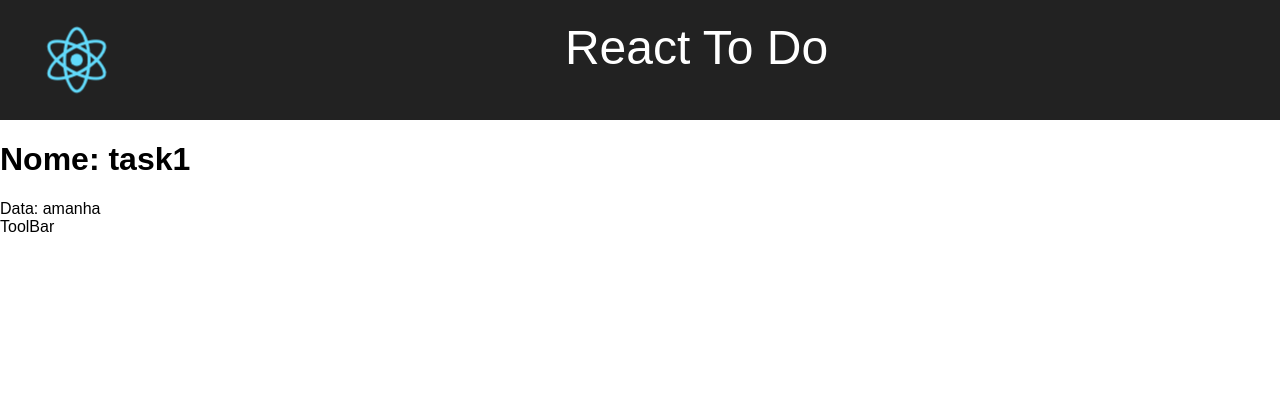
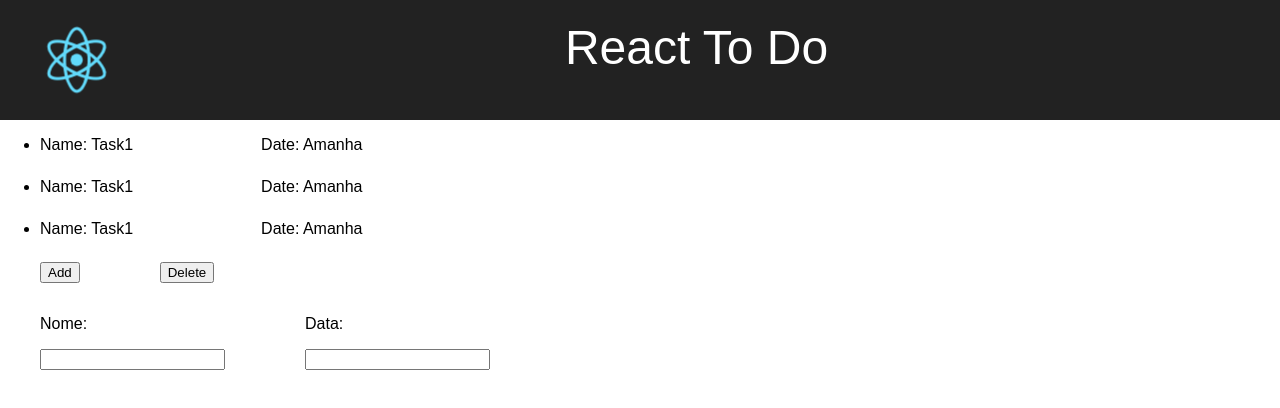
Before and after one commit to CCnova/ReactToDo, a React app: page / in a window 1280 px wide. Shown: the top 408 px of the page. Built offline with nearby package versions, Linux system fonts and the light colour scheme.

Commit message:
Add the css properties

```diff
--- a/src/components/Layout/Layout.js
+++ b/src/components/Layout/Layout.js
@@ -1,12 +1,13 @@
 import React from 'react';
 import Aux from '../../hoc/Aux';
 import TopBar from '../TopBar/TopBar';
+import ToolBar from '../ToolBar/ToolBar';
 
 const layout = (props) => {
     return (<Aux>
         <TopBar />
         {props.children}
-        <div>ToolBar</div>
+        <ToolBar />
     </Aux>);
 
 
--- /dev/null
+++ b/src/components/Task/Task.css
@@ -0,0 +1,6 @@
+.taskProp {
+    margin-right: 8em;
+}
+
+.taskDescription {
+}
--- a/src/components/Task/Task.js
+++ b/src/components/Task/Task.js
@@ -1,12 +1,13 @@
 import React, { Component } from 'react';
+import classes from './Task.css';
 
 class Task extends Component {
     constructor(props) {
         super(props);
 
         this.state = {
-            titulo: 'task1',
-            doDate: 'amanha',
+            titulo: '',
+            doDate: '',
             done: false
         };
     }
@@ -15,9 +16,9 @@ class Task extends Component {
 
     render() {
         return (
-        <div>
-            <h1>Nome: {this.state.titulo}</h1>
-            <span>Data: {this.state.doDate}</span>
+        <div className={classes.taskDescription}>
+            <span className={classes.taskProp}>Name: {this.props.name}</span>
+            <span className={classes.taskProp}>Date: {this.props.doDate}</span>
         </div>
         );
     }
--- a/src/components/ToolBar/Button/Button.js
+++ b/src/components/ToolBar/Button/Button.js
@@ -0,0 +1,15 @@
+import React from 'react';
+
+/* To Do:
+
+    Adicionar metodo para clique
+
+*/
+
+const button = (props) => {
+    return (
+        <button>{props.btText}</button>
+    );
+};
+
+export default button;
--- /dev/null
+++ b/src/components/ToolBar/ToolBar.css
@@ -0,0 +1,12 @@
+.toolBar {
+
+}
+
+.unbulletList {
+    list-style-type: none;
+}
+
+.horizontalEl {
+    display: inline-block;
+    margin-right: 5em;
+}
--- a/src/components/ToolBar/ToolBar.js
+++ b/src/components/ToolBar/ToolBar.js
@@ -0,0 +1,40 @@
+import React from 'react';
+import Button from './Button/Button';
+import UserInput from './UserInput/UserInput';
+import classes from './ToolBar.css';
+
+/* TO DO:
+
+    Adicionar funcao de evento para o Button
+    Adicionar layout para ficar alinhado os botoes
+*/
+
+
+const toolBar = () => {
+    return (
+        <div>
+            <ul className={classes.unbulletList}>
+                <li className={classes.horizontalEl}>
+                    <Button btText="Add"/>
+                </li>
+                <li className={classes.horizontalEl}>
+                    <Button btText="Delete" />
+                </li>
+            </ul>
+
+            <ul className={classes.unbulletList}>
+                <li className={classes.horizontalEl}>
+                    <p>Nome:</p>
+                    <UserInput />
+                </li>
+                <li className={classes.horizontalEl}>
+                    <p>Data:</p>
+                    <UserInput />
+                </li>
+            </ul>
+
+        </div>
+    );
+};
+
+export default toolBar;
--- /dev/null
+++ b/src/components/ToolBar/UserInput/UserInput.js
@@ -0,0 +1,10 @@
+import React from 'react';
+
+const userInput = (props) => {
+    return (
+        <input type="text" />
+    );
+};
+
+
+export default userInput;
--- /dev/null
+++ b/src/containers/TaskList/TaskList.css
@@ -0,0 +1,3 @@
+.taskEl {
+    margin-bottom: 1.5em;
+}
--- a/src/containers/TaskList/TaskList.js
+++ b/src/containers/TaskList/TaskList.js
@@ -1,5 +1,6 @@
 import React, { Component } from 'react';
 import Task from '../../components/Task/Task';
+import classes from './TaskList.css';
 
 class TaskList extends Component {
     constructor(props) {
@@ -10,10 +11,24 @@ class TaskList extends Component {
         };
     }
 
+    newTask = <Task name="Task1" doDate="Amanha" />;
+    newTaskList = [this.newTask];
+
     render() {
         return (
             <div>
-                <Task />
+                <ul>
+                    {this.newTaskList.map(task => {
+                        return <li className={classes.taskEl}>{task}</li>;
+                    })}
+                    {this.newTaskList.map(task => {
+                        return <li className={classes.taskEl}>{task}</li>;
+                    })}
+                    {this.newTaskList.map(task => {
+                        return <li className={classes.taskEl}>{task}</li>;
+                    })}
+
+                </ul>
             </div>
         );
     }
```
Also changed, not shown: src/App.js (+7 -0 lines).
